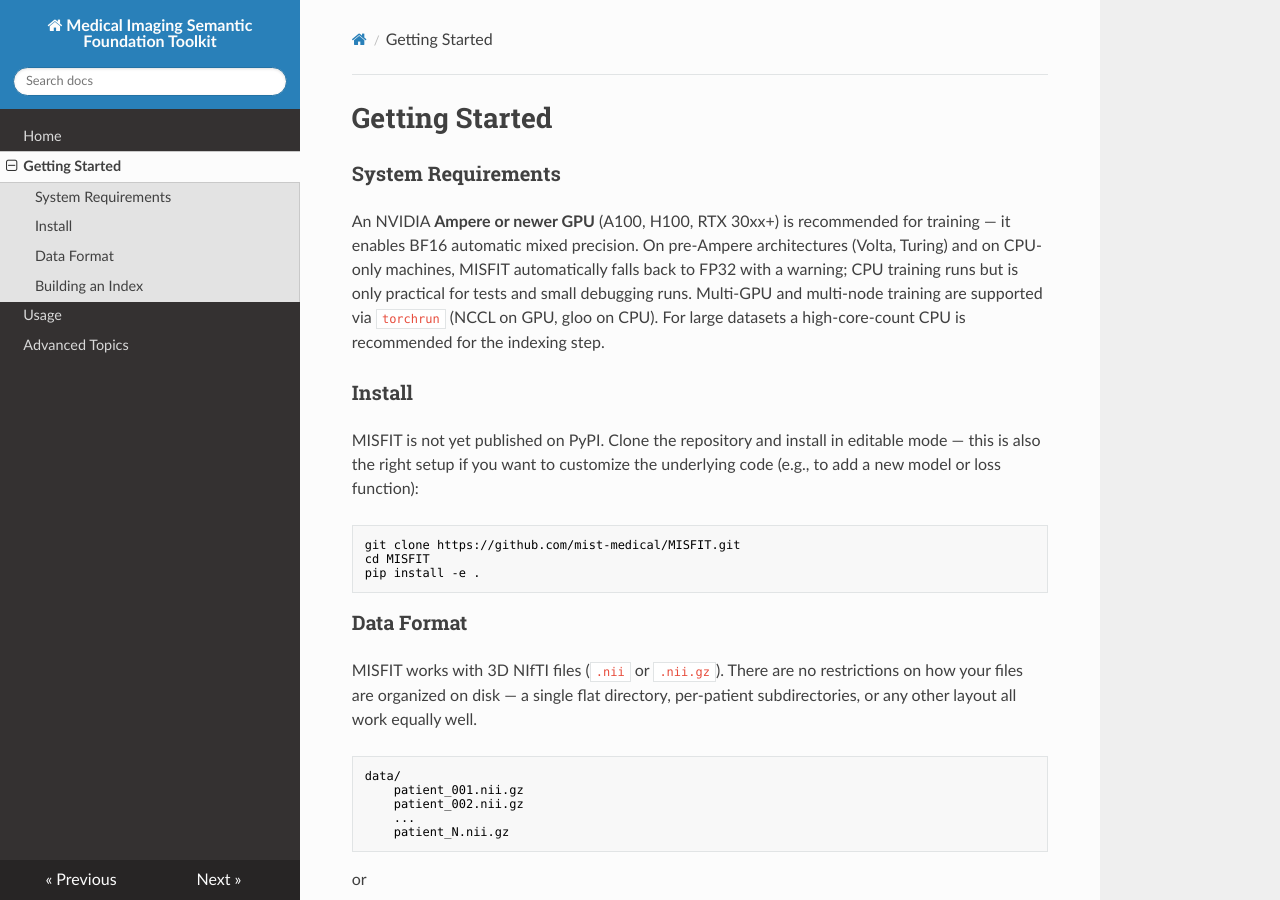
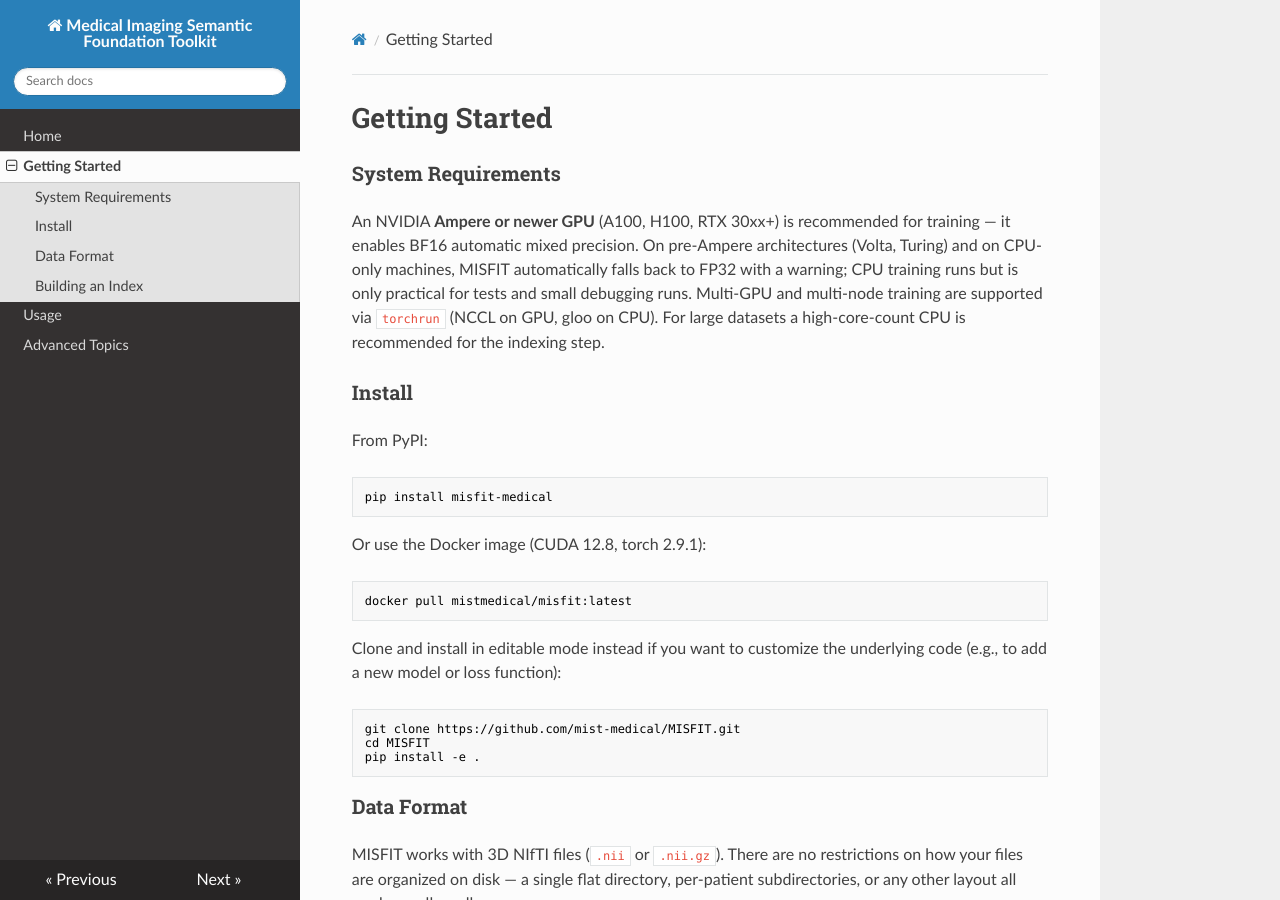
Before and after one commit to aecelaya/MISFIT, an MkDocs documentation site: the page built from docs/getting_started.md, in a window 1280 px wide and 900 px high. Built offline with MkDocs 1.6.1, drawn with Linux system fonts in a browser that asks for light colours; nearby versions of some CDN libraries; library files that are not in the unit come from our copies.

Commit message:
build: publish misfit-medical to PyPI and mistmedical/misfit to Docker Hub
Mirrors MIST's release model: bump the version, cut a GitHub Release tagged
v<version>, and CI ships it.

- pyproject.toml: explicit [build-system] (setuptools>=61), packages.find,
  documentation URL, classifier Pre-Alpha -> Alpha. Version stays 0.1.0-alpha.
- Dockerfile: install misfit-medical from PyPI instead of building from a
  source COPY (matches MIST); torch 2.9.1 base image pin unchanged.
- .github/workflows/python-publish.yml: on release:published, python -m build
  then upload to PyPI via Trusted Publishing (OIDC) — no API-token secret.
- .github/workflows/docker-publish.yml: after the PyPI workflow succeeds,
  rebuild ./Dockerfile and push mistmedical/misfit:<version> + :latest. Needs
  repo secrets DOCKER_USERNAME / DOCKER_PASSWORD (the mistmedical account).
- tests/unit/test_packaging.py: pyproject vs misfit.__version__ must agree; all
  seven console scripts resolve.
- README / getting_started: pip install misfit-medical, docker pull, PyPI +
  Docker badges. CLAUDE.md: a Releasing section.

wheel + sdist build clean; twine check passes; 463 tests green at 100% coverage.

Co-Authored-By: Claude Sonnet 5 <noreply@anthropic.com>

````diff
--- a/docs/getting_started.md
+++ b/docs/getting_started.md
@@ -13,8 +13,19 @@ CPU is recommended for the indexing step.
 
 ### Install
 
-MISFIT is not yet published on PyPI. Clone the repository and install in
-editable mode — this is also the right setup if you want to customize the
+From PyPI:
+
+```console
+pip install misfit-medical
+```
+
+Or use the Docker image (CUDA 12.8, torch 2.9.1):
+
+```console
+docker pull mistmedical/misfit:latest
+```
+
+Clone and install in editable mode instead if you want to customize the
 underlying code (e.g., to add a new model or loss function):
 
 ```console
````
Also changed, not shown: CLAUDE.md (+21 -0 lines), README.md (+15 -1 lines), pyproject.toml (+11 -1 lines), 4 other files.
